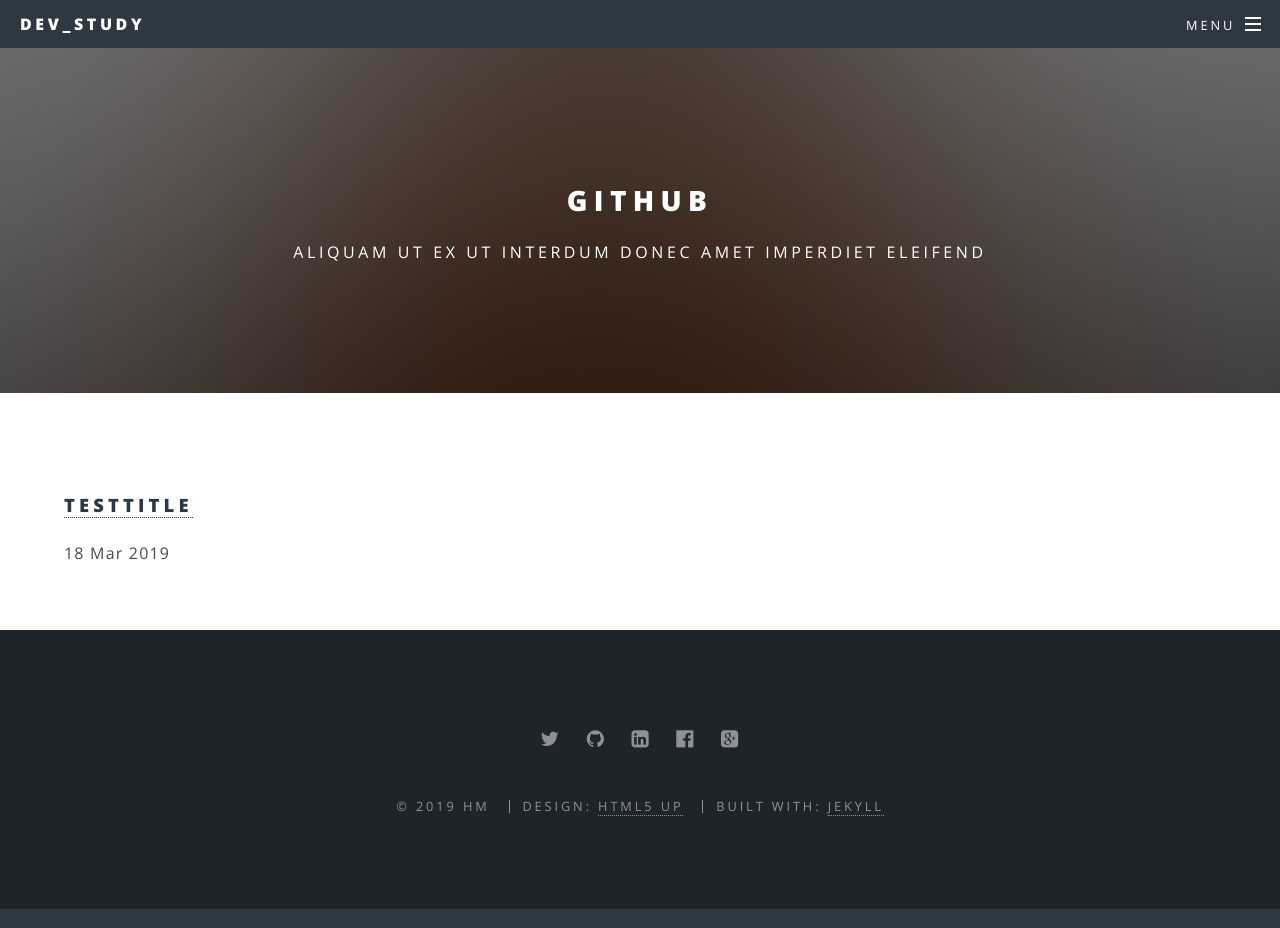
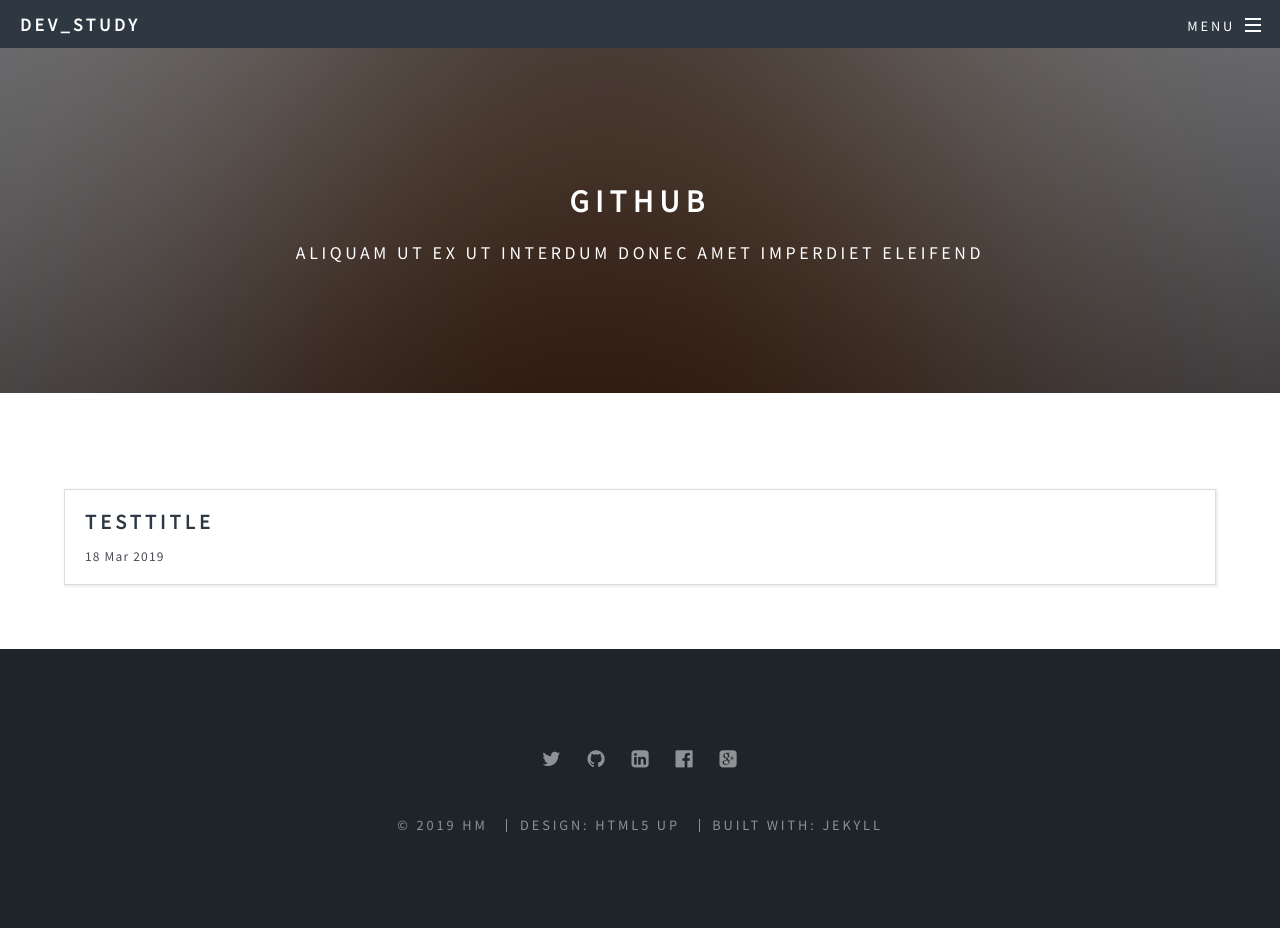
Before and after one commit to hmin01/hmin01.github.io, a Jekyll site: the page built from category/github.html, in a window 1280 px wide and 928 px high. Built offline with Jekyll 4.4.1, drawn with Linux system fonts in a browser that asks for light colours.

Commit message:
2019. 03. 21. (2)
updating

1. change font family
2. modify post list in category page

```diff
--- a/_includes/scripts.html
+++ b/_includes/scripts.html
@@ -6,3 +6,6 @@
 <script src="{{ "/js/util.js" | prepend: site.baseurl }}"></script>
 <!--[if lte IE 8]><script src="{{ "/js/ie/respond.min.js" | prepend: site.baseurl }}"></script><![endif]-->
 <script src="{{ "/js/main.js" | prepend: site.baseurl }}"></script>
+
+<!-- Custom -->
+<link type="text/css" rel="stylesheet" href="/css/custom.css">
--- a/_layouts/post.html
+++ b/_layouts/post.html
@@ -1,7 +1,6 @@
 ---
 layout: default
 ---
-<link type="text/css" rel="stylesheet" href="/css/custom.css">
 
 <article id="main">
     <header>
--- a/css/custom.css
+++ b/css/custom.css
@@ -1,5 +1,20 @@
+@import url('https://fonts.googleapis.com/css?family=Noto+Sans|Noto+Sans+KR');
+
+* {
+    font-family: 'Noto Sans KR', 'Noto Sans', sans-serif !important;
+}
+
+a {
+    text-decoration: none;
+    border-bottom: none;
+}
+
 /* layout - post */
 .post-content p {
+    margin: 3px 0 0 0;
+}
+
+.post-content code {
     margin: 0;
 }
 
@@ -21,3 +36,18 @@ hr {
 p.blank {
     margin: 0.8em 0;
 }
+
+/* category */
+.post-list-item {
+    padding: 15px 20px;
+    border: 1px solid #ddd;
+    box-shadow: 1px 1px 2px 1px #eee;
+}
+
+.post-list-item-title {
+    margin-bottom: 3px;
+}
+
+.post-list-item-date {
+    font-size: 12px;
+}
```
